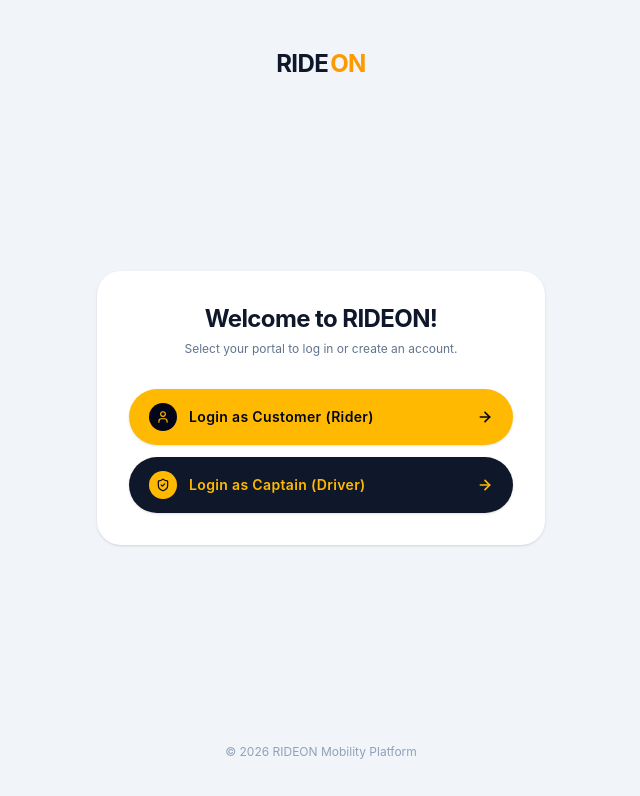
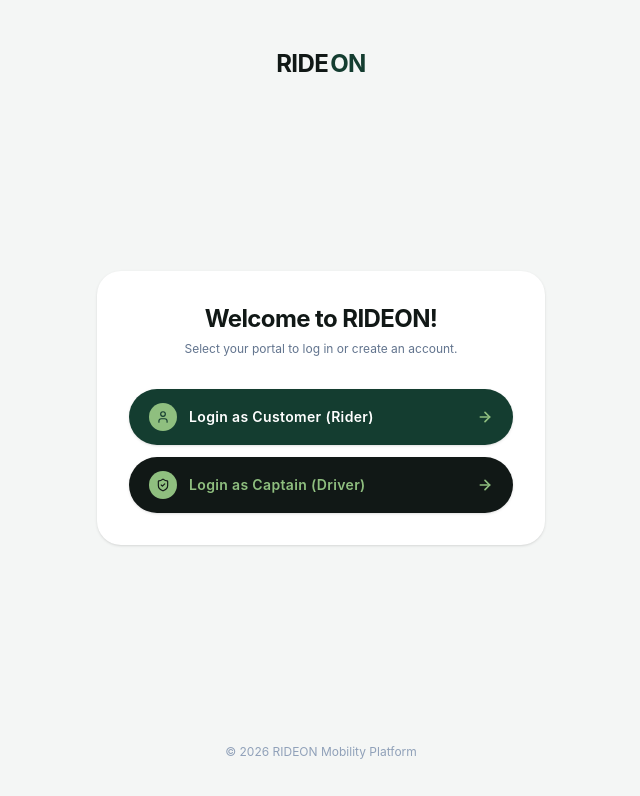
Before and after one commit to ayushraj-ece/RideApp, a Next.js app: page / in a window 1280 px wide. Shown: the top 796 px of the page, without its empty margins (319-959 px from the left). Built offline with nearby package versions, Linux system fonts and the light colour scheme.

Commit message:
Rebrand whole app with Forest Emerald, Pearl Grey, Mint Sage & Dark Charcoal color palette

```diff
--- a/app/globals.css
+++ b/app/globals.css
@@ -2,6 +2,13 @@
 @import "tailwindcss";
 
 @variant dark (&:where(.dark, .dark *));
+
+@theme {
+  --color-brand-emerald: #143d30;
+  --color-brand-sage: #8fbf7f;
+  --color-brand-pearl: #e2e6e5;
+  --color-brand-dark: #111816;
+}
 
 @layer base {
   html, body {
@@ -9,11 +16,26 @@
     -webkit-font-smoothing: antialiased;
     -moz-osx-font-smoothing: grayscale;
     -webkit-tap-highlight-color: transparent;
-    @apply bg-slate-100 dark:bg-slate-950 text-slate-900 dark:text-slate-100 transition-colors duration-200;
+    @apply bg-slate-100 dark:bg-[#111816] text-slate-900 dark:text-slate-100 transition-colors duration-200;
   }
 }
 
-/* Custom Scrollbar for dropdowns and chat */
+/* Brand Utility Classes for Emerald & Sage Palette */
+.bg-brand-emerald { background-color: #143d30; }
+.text-brand-emerald { color: #143d30; }
+.border-brand-emerald { border-color: #143d30; }
+
+.bg-brand-sage { background-color: #8fbf7f; }
+.text-brand-sage { color: #8fbf7f; }
+.border-brand-sage { border-color: #8fbf7f; }
+
+.bg-brand-pearl { background-color: #e2e6e5; }
+.text-brand-pearl { color: #e2e6e5; }
+
+.bg-brand-dark { background-color: #111816; }
+.text-brand-dark { color: #111816; }
+
+/* Custom Scrollbar */
 ::-webkit-scrollbar {
   width: 4px;
   height: 4px;
@@ -44,7 +66,7 @@
   background-color: #f4f3f0 !important;
 }
 
-/* Crisp Rapido high-contrast map basemap tiles */
+/* Map basemap tiles */
 .leaflet-tile-pane {
   filter: contrast(1.04) saturate(1.05) brightness(0.98);
 }
@@ -54,7 +76,7 @@
 }
 
 .dark .leaflet-container {
-  background-color: #020617 !important;
+  background-color: #111816 !important;
 }
 
 .leaflet-control-attribution {
@@ -67,28 +89,28 @@
 }
 
 .dark .leaflet-control-attribution {
-  background: rgba(2, 6, 23, 0.75) !important;
+  background: rgba(17, 24, 22, 0.75) !important;
   color: #64748b !important;
 }
 
 .leaflet-control-attribution a {
-  color: #d97706 !important;
+  color: #143d30 !important;
 }
 
 .dark .leaflet-control-attribution a {
-  color: #fbbf24 !important;
+  color: #8fbf7f !important;
 }
 
-/* Clean Minimal Solid Card Utilities (Rapido Minimal Aesthetic - No Blur) */
+/* Clean Minimal Solid Card Utilities */
 .solid-card {
   background: #ffffff;
   border: 1px solid #e2e8f0;
-  box-shadow: 0 10px 25px -5px rgba(0, 0, 0, 0.08);
+  box-shadow: 0 10px 25px -5px rgba(0, 0, 0, 0.05);
 }
 
 .dark .solid-card {
-  background: #0f172a;
-  border: 1px solid #1e293b;
+  background: #16221f;
+  border: 1px solid #233430;
   box-shadow: 0 10px 25px -5px rgba(0, 0, 0, 0.4);
 }
 
@@ -99,12 +121,12 @@
 }
 
 .dark .solid-pill {
-  background: #0f172a;
-  border: 1px solid #1e293b;
+  background: #16221f;
+  border: 1px solid #233430;
   box-shadow: 0 4px 12px rgba(0, 0, 0, 0.3);
 }
 
-/* Rapido Pickup PIN Digit Box Styling */
+/* Pickup PIN Digit Box Styling */
 .pin-digit-box {
   display: inline-flex;
   align-items: center;
@@ -116,13 +138,13 @@
   border: 1px solid #cbd5e1;
   font-weight: 900;
   font-size: 13px;
-  color: #0f172a;
+  color: #143d30;
 }
 
 .dark .pin-digit-box {
-  background: #1e293b;
-  border: 1px solid #334155;
-  color: #f8fafc;
+  background: #1d2c27;
+  border: 1px solid #2d433c;
+  color: #8fbf7f;
 }
 
 /* Pulse animation for radar search */
@@ -141,7 +163,7 @@
   animation: pulseSubtle 2s infinite ease-in-out;
 }
 
-/* Smooth Leaflet marker movement animation for real-time live location tracking */
+/* Leaflet marker animation */
 .leaflet-marker-icon {
   transition: transform 0.4s linear !important;
 }
--- a/app/page.tsx
+++ b/app/page.tsx
@@ -18,10 +18,10 @@ export default function LandingPage() {
     return (
       <div className="fixed inset-0 bg-white flex items-center justify-center text-slate-900 font-sans z-50 transition-opacity duration-300">
         <div className="flex items-center gap-0.5 animate-pulse">
-          <span className="text-4xl sm:text-5xl font-black tracking-tight text-slate-900">
+          <span className="text-4xl sm:text-5xl font-black tracking-tight text-[#111816]">
             RIDE
           </span>
-          <span className="text-4xl sm:text-5xl font-black tracking-tight text-amber-500">
+          <span className="text-4xl sm:text-5xl font-black tracking-tight text-[#143d30]">
             ON
           </span>
         </div>
@@ -30,23 +30,23 @@ export default function LandingPage() {
   }
 
   return (
-    <div className="min-h-screen bg-slate-100 text-slate-900 flex flex-col justify-between items-center p-4 sm:p-6 font-sans selection:bg-amber-400 selection:text-slate-950">
+    <div className="min-h-screen bg-[#f4f6f5] text-[#111816] flex flex-col justify-between items-center p-4 sm:p-6 font-sans selection:bg-[#8fbf7f] selection:text-[#143d30]">
       {/* Top Header Logo */}
       <header className="pt-6 pb-2 text-center">
         <div className="inline-flex items-center gap-0.5">
-          <span className="text-2xl font-bold tracking-tight text-slate-900">
+          <span className="text-2xl font-bold tracking-tight text-[#111816]">
             RIDE
           </span>
-          <span className="text-2xl font-bold tracking-tight text-amber-500">
+          <span className="text-2xl font-bold tracking-tight text-[#143d30]">
             ON
           </span>
         </div>
       </header>
 
-      {/* Main Container Card (Borderless, Soft Shadow) */}
+      {/* Main Container Card (Borderless, Pearl White Surface) */}
       <main className="max-w-md w-full bg-white rounded-3xl p-6 sm:p-8 shadow-sm my-auto text-center space-y-6">
         <div className="space-y-1.5">
-          <h1 className="text-2xl font-bold text-slate-900 tracking-tight">
+          <h1 className="text-2xl font-bold text-[#111816] tracking-tight">
             Welcome to RIDEON!
           </h1>
           <p className="text-xs font-normal text-slate-500 max-w-xs mx-auto">
@@ -59,29 +59,29 @@ export default function LandingPage() {
           {/* Customer Portal Option */}
           <Link
             href="/customer/login"
-            className="w-full py-3.5 px-5 rounded-full bg-amber-400 hover:bg-amber-300 text-slate-950 font-semibold text-xs sm:text-sm tracking-wide shadow-sm hover:shadow transition-all active:scale-[0.98] flex items-center justify-between group"
+            className="w-full py-3.5 px-5 rounded-full bg-[#143d30] hover:bg-[#194c3c] text-white font-semibold text-xs sm:text-sm tracking-wide shadow-sm hover:shadow transition-all active:scale-[0.98] flex items-center justify-between group"
           >
             <div className="flex items-center gap-3">
-              <div className="h-7 w-7 rounded-full bg-slate-950 text-amber-400 flex items-center justify-center">
+              <div className="h-7 w-7 rounded-full bg-[#8fbf7f] text-[#143d30] flex items-center justify-center font-bold">
                 <User className="h-3.5 w-3.5" />
               </div>
               <span>Login as Customer (Rider)</span>
             </div>
-            <ArrowRight className="h-4 w-4 stroke-[2.5] group-hover:translate-x-1 transition-transform" />
+            <ArrowRight className="h-4 w-4 stroke-[2.5] text-[#8fbf7f] group-hover:translate-x-1 transition-transform" />
           </Link>
 
           {/* Captain Portal Option */}
           <Link
             href="/captain/login"
-            className="w-full py-3.5 px-5 rounded-full bg-slate-900 hover:bg-slate-800 text-white font-semibold text-xs sm:text-sm tracking-wide shadow-sm hover:shadow transition-all active:scale-[0.98] flex items-center justify-between group"
+            className="w-full py-3.5 px-5 rounded-full bg-[#111816] hover:bg-[#1c2623] text-white font-semibold text-xs sm:text-sm tracking-wide shadow-sm hover:shadow transition-all active:scale-[0.98] flex items-center justify-between group"
           >
             <div className="flex items-center gap-3">
-              <div className="h-7 w-7 rounded-full bg-amber-400 text-slate-950 flex items-center justify-center">
+              <div className="h-7 w-7 rounded-full bg-[#8fbf7f] text-[#111816] flex items-center justify-center">
                 <ShieldCheck className="h-3.5 w-3.5" />
               </div>
-              <span className="text-amber-400">Login as Captain (Driver)</span>
+              <span className="text-[#8fbf7f]">Login as Captain (Driver)</span>
             </div>
-            <ArrowRight className="h-4 w-4 stroke-[2.5] text-amber-400 group-hover:translate-x-1 transition-transform" />
+            <ArrowRight className="h-4 w-4 stroke-[2.5] text-[#8fbf7f] group-hover:translate-x-1 transition-transform" />
           </Link>
         </div>
       </main>
--- a/components/ui/CustomerBottomNav.tsx
+++ b/components/ui/CustomerBottomNav.tsx
@@ -29,12 +29,12 @@ export default function CustomerBottomNav({ activeTab, onTabSelect }: CustomerBo
   };
 
   return (
-    <div className="fixed bottom-0 inset-x-0 z-50 w-full border-t border-slate-200 dark:border-slate-800 bg-white dark:bg-slate-950 px-6 py-2.5 flex items-center justify-around text-slate-500 dark:text-slate-400 shadow-2xl">
+    <div className="fixed bottom-0 inset-x-0 z-50 w-full border-t border-slate-200 dark:border-[#233430] bg-white dark:bg-[#111816] px-6 py-2.5 flex items-center justify-around text-slate-500 dark:text-slate-400 shadow-2xl">
       <button
         onClick={() => handleSelect('RIDE')}
         className={`flex flex-col items-center gap-0.5 text-[10px] font-bold transition-all ${
           currentTab === 'RIDE'
-            ? 'text-amber-500 font-extrabold scale-105'
+            ? 'text-[#143d30] dark:text-[#8fbf7f] font-extrabold scale-105'
             : 'text-slate-500 dark:text-slate-400 hover:text-slate-800 dark:hover:text-slate-200'
         }`}
       >
@@ -46,7 +46,7 @@ export default function CustomerBottomNav({ activeTab, onTabSelect }: CustomerBo
         onClick={() => handleSelect('PARCEL')}
         className={`flex flex-col items-center gap-0.5 text-[10px] font-bold transition-all ${
           currentTab === 'PARCEL'
-            ? 'text-amber-500 font-extrabold scale-105'
+            ? 'text-[#143d30] dark:text-[#8fbf7f] font-extrabold scale-105'
             : 'text-slate-500 dark:text-slate-400 hover:text-slate-800 dark:hover:text-slate-200'
         }`}
       >
@@ -58,7 +58,7 @@ export default function CustomerBottomNav({ activeTab, onTabSelect }: CustomerBo
         onClick={() => handleSelect('PROFILE')}
         className={`flex flex-col items-center gap-0.5 text-[10px] font-bold transition-all ${
           currentTab === 'PROFILE'
-            ? 'text-amber-500 font-extrabold scale-105'
+            ? 'text-[#143d30] dark:text-[#8fbf7f] font-extrabold scale-105'
             : 'text-slate-500 dark:text-slate-400 hover:text-slate-800 dark:hover:text-slate-200'
         }`}
       >
--- a/components/ui/Navbar.tsx
+++ b/components/ui/Navbar.tsx
@@ -15,17 +15,17 @@ export default function Navbar({ role }: NavbarProps) {
   const isCaptain = role === 'CAPTAIN';
 
   return (
-    <header className="sticky top-0 z-40 flex h-11 w-full items-center justify-between border-b border-slate-200/80 dark:border-slate-800/80 bg-white/95 dark:bg-slate-950/95 px-3.5 sm:px-5 transition-all duration-200 shadow-xs backdrop-blur-sm shrink-0">
+    <header className="sticky top-0 z-40 flex h-11 w-full items-center justify-between border-b border-slate-200/80 dark:border-[#233430] bg-white/95 dark:bg-[#111816]/95 px-3.5 sm:px-5 transition-all duration-200 shadow-xs backdrop-blur-sm shrink-0">
       {/* STYLISH BRANDING LOGO */}
       <Link
         href={isCaptain ? '/captain' : '/customer'}
         className="flex items-center gap-1.5 transition-transform active:scale-95"
       >
-        <span className="text-slate-900 dark:text-white font-black text-base tracking-tighter uppercase font-sans">
-          RIDE<span className="text-amber-500 font-extrabold italic pl-0.5">ON</span>
+        <span className="text-[#111816] dark:text-white font-black text-base tracking-tighter uppercase font-sans">
+          RIDE<span className="text-[#143d30] dark:text-[#8fbf7f] font-extrabold italic pl-0.5">ON</span>
         </span>
         {isCaptain && (
-          <span className="px-2 py-0.5 rounded-full bg-amber-500/10 text-amber-600 dark:text-amber-400 text-[9px] font-black uppercase tracking-widest border border-amber-500/20">
+          <span className="px-2 py-0.5 rounded-full bg-[#143d30]/10 text-[#143d30] dark:text-[#8fbf7f] text-[9px] font-black uppercase tracking-widest border border-[#143d30]/20">
             CAPTAIN
           </span>
         )}
```
Also changed, not shown: app/captain/login/page.tsx (+15 -15 lines), app/customer/login/page.tsx (+15 -15 lines), components/ui/CaptainBottomNav.tsx (+5 -5 lines).
